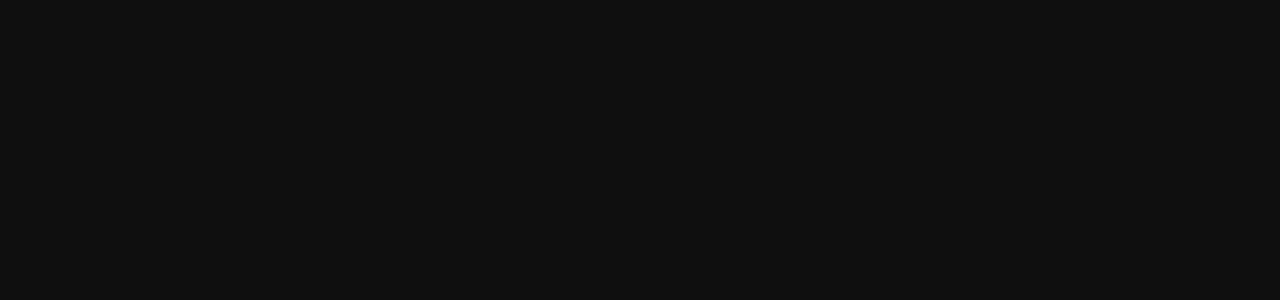
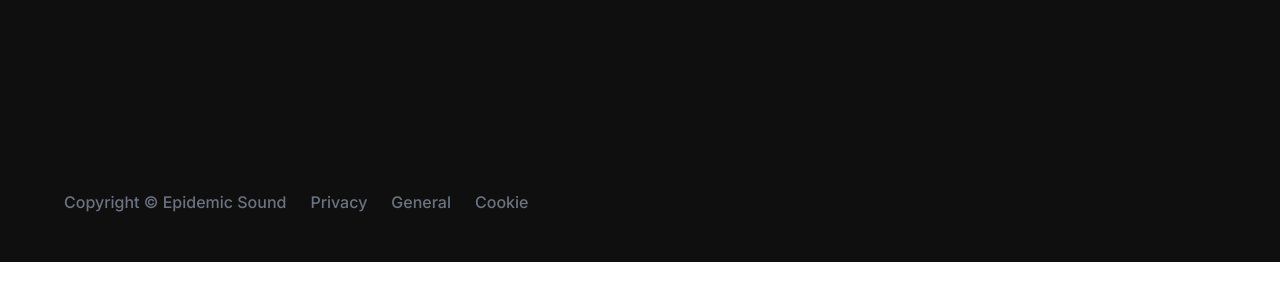
Before and after one commit to acatzk/epidemic-sound, a Next.js app: page /music/moods in a window 1280 px wide. Shown: the part 740-1040 px from the top of the page. After the commit the page ends 1002 px from the top, so only its background shows below. Built offline with nearby package versions, Linux system fonts and the light colour scheme.

Commit message:
feat: add initial footer (#8)

```diff
--- /dev/null
+++ b/components/Footer.tsx
@@ -0,0 +1,28 @@
+import React from 'react'
+
+const Footer = () => {
+  return (
+    <footer className="container max-w-[90rem] px-8 md:px-16 py-12 flex flex-wrap text-gray-500 text-base font-medium space-x-0 sm:space-x-6">
+      <h2>Copyright &copy; Epidemic Sound</h2>
+      <ul className="flex flex-wrap items-center space-x-6">
+        <li>
+          <a href="#" className="hover:underline">
+            Privacy
+          </a>
+        </li>
+        <li>
+          <a href="#" className="hover:underline">
+            General
+          </a>
+        </li>
+        <li>
+          <a href="#" className="hover:underline">
+            Cookie
+          </a>
+        </li>
+      </ul>
+    </footer>
+  )
+}
+
+export default Footer
--- a/components/Layout.tsx
+++ b/components/Layout.tsx
@@ -1,6 +1,7 @@
 import React from 'react'
 import NavBar from './NavBar'
 import Head from 'next/head'
+import Footer from './Footer'
 
 interface LayoutProps {
   children: React.ReactNode
@@ -13,9 +14,10 @@
       <Head>
         <title>Free Music and Sound Effect | {headTitle}</title>
       </Head>
-      <div className="bg-[#0F0F0F] min-h-[8000px] text-white">
+      <div className="bg-[#0F0F0F] min-h-screen text-white">
         <NavBar />
-        <main className="container max-w-[90rem] px-8 md:px-16">{children}</main>
+        <main className="container max-w-[90rem] px-8 md:px-16 min-h-screen">{children}</main>
+        <Footer />
       </div>
     </React.Fragment>
   )
```
Also changed, not shown: mock/index.ts (+4 -4 lines).
